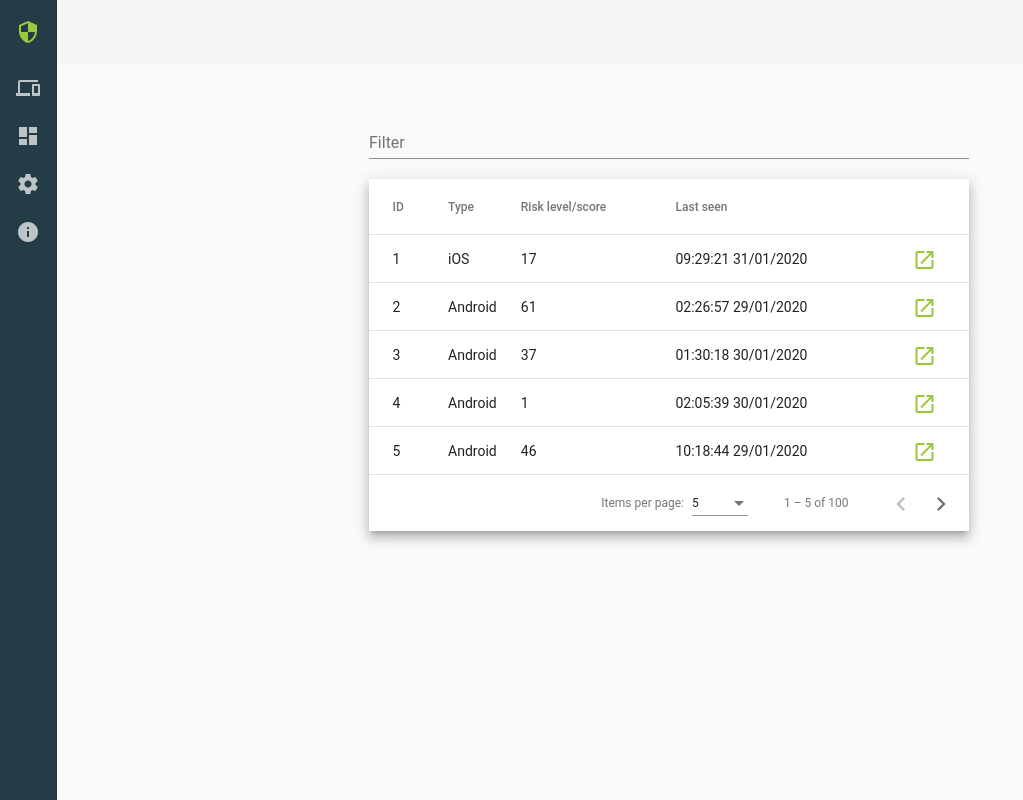
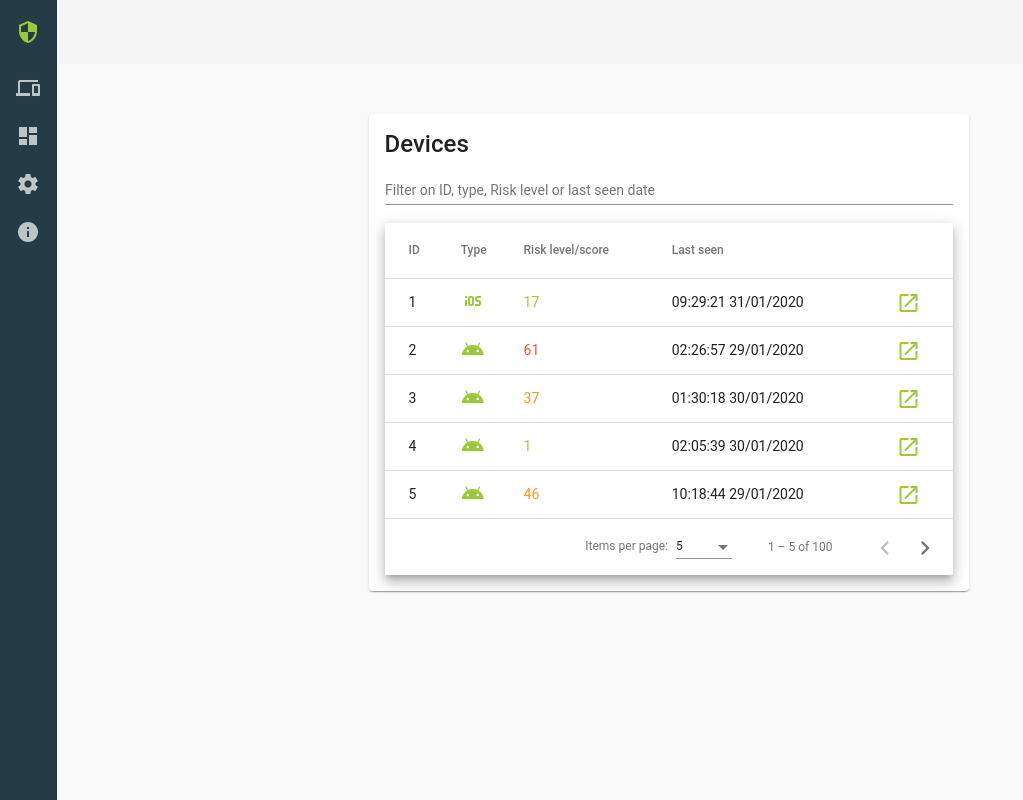
Before and after one commit to vtsitlak/devices-security, an Angular app: page /devices in a window 1280 px wide. Shown: the whole page, without its empty margins (0-1023 px from the left). Built offline with nearby package versions, Linux system fonts and the light colour scheme.

Commit message:
update devices

```diff
--- a/package.json
+++ b/package.json
@@ -21,6 +21,7 @@
     "@angular/platform-browser": "~8.2.14",
     "@angular/platform-browser-dynamic": "~8.2.14",
     "@angular/router": "~8.2.14",
+    "@mdi/angular-material": "^4.8.95",
     "@swimlane/ngx-charts": "^13.0.2",
     "hammerjs": "^2.0.8",
     "rxjs": "~6.4.0",
--- a/src/app/devices/devices-item/devices-item.component.html
+++ b/src/app/devices/devices-item/devices-item.component.html
@@ -6,8 +6,18 @@
             <mat-card-content>
                 <mat-list role="list">
                     <mat-list-item role="listitem">ID: <span>{{device.id}}</span></mat-list-item>
-                    <mat-list-item role="listitem">Type: <span>{{device.type}}</span></mat-list-item>
-                    <mat-list-item role="listitem">Risk level/score: <span>{{device.riskLevel}}</span></mat-list-item>
+                    <mat-list-item role="listitem">Type: <span>
+                            <mat-icon matTooltip="{{device.type}}" color="accent" *ngIf="device.type === 'Android'">
+                                android</mat-icon>
+                            <mat-icon matTooltip="{{device.type}}" color="accent" *ngIf="device.type === 'iOS'"
+                                svgIcon="apple-ios"></mat-icon>
+                            <mat-icon matTooltip="{{device.type}}" color="accent" *ngIf="device.type === 'PC'">computer
+                            </mat-icon>
+                        </span></mat-list-item>
+                    <mat-list-item role="listitem">
+                        Risk level/score: <span
+                            [ngClass]="(device.riskLevel <= 30)? 'low-risk': (device.riskLevel > 30 && device.riskLevel <= 60) ? 'medium-risk' : 'high-risk'">{{device.riskLevel}}</span>
+                    </mat-list-item>
                     <mat-list-item role="listitem">Last seen:
                         <span>{{device.lastSeen | date: 'hh:mm:ss dd/MM/yyyy'}}</span>
                     </mat-list-item>
--- a/src/app/devices/devices-item/devices-item.component.scss
+++ b/src/app/devices/devices-item/devices-item.component.scss
@@ -1,3 +1,5 @@
+@import '../devices-table/devices-table.component';
+
 .device-item-panel {
   max-width: 400px;
   margin: 0 auto;
--- a/src/app/devices/devices-item/devices-item.component.ts
+++ b/src/app/devices/devices-item/devices-item.component.ts
@@ -22,7 +22,7 @@ export class DevicesItemComponent implements OnInit {
 
   ngOnInit() {
     const id = this.route.snapshot.params.id;
-    this.vehiclesService.getDevice(id).subscribe(device => {
+    this.vehiclesService.getDevice(id - 1).subscribe(device => {
       this.device = device;
       console.log(device);
       this.loading.next(false);
--- a/src/app/devices/devices-table/devices-table.component.html
+++ b/src/app/devices/devices-table/devices-table.component.html
@@ -1,5 +1,6 @@
 <mat-form-field>
-    <input matInput (keyup)="applyFilter($event.target.value)" placeholder="Filter">
+    <input matInput (keyup)="applyFilter($event.target.value)"
+        placeholder="Filter on ID, type, Risk level or last seen date">
 </mat-form-field>
 
 <div class="mat-elevation-z8">
@@ -14,13 +15,18 @@
         <!-- Type Column -->
         <ng-container matColumnDef="type">
             <th mat-header-cell *matHeaderCellDef mat-sort-header> {{label.type}} </th>
-            <td mat-cell *matCellDef="let row"> {{row.type}} </td>
+            <td mat-cell *matCellDef="let row" matTooltip="{{row.type}}">
+                <mat-icon color="accent" *ngIf="row.type === 'Android'">android</mat-icon>
+                <mat-icon color="accent" *ngIf="row.type === 'iOS'" svgIcon="apple-ios"></mat-icon>
+                <mat-icon color="accent" *ngIf="row.type === 'PC'">computer</mat-icon>
+            </td>
         </ng-container>
 
         <!-- Risk level Column -->
         <ng-container matColumnDef="riskLevel">
             <th mat-header-cell *matHeaderCellDef mat-sort-header> {{label.riskLevel}} </th>
-            <td mat-cell *matCellDef="let row"> {{row.riskLevel}} </td>
+            <td mat-cell *matCellDef="let row"
+            [ngClass]="(row.riskLevel <= 30)? 'low-risk': (row.riskLevel > 30 && row.riskLevel <= 60) ? 'medium-risk' : 'high-risk'"> {{row.riskLevel}} </td>
         </ng-container>
 
         <!-- Last seen Column -->
@@ -33,7 +39,8 @@
         <ng-container matColumnDef="details">
             <th mat-header-cell *matHeaderCellDef> </th>
             <td mat-cell *matCellDef="let row">
-                <button mat-icon-button color="primary"  matTooltip="{{label.details}}" color="accent" (click)="linkToDetails(row)">
+                <button mat-icon-button color="primary" matTooltip="{{label.details}}" color="accent"
+                    (click)="linkToDetails(row)">
                     <mat-icon>launch</mat-icon>
                 </button>
             </td>
--- a/src/app/devices/devices-table/devices-table.component.scss
+++ b/src/app/devices/devices-table/devices-table.component.scss
@@ -1,3 +1,5 @@
+@import '../../../variables';
+
 table,
 .mat-form-field {
   width: 100%;
@@ -6,3 +8,15 @@ table,
 ::ng-deep .mat-cell:last-of-type {
   text-align: right;
 }
+
+.low-risk {
+  color: $green;
+}
+
+.medium-risk {
+  color: $orange;
+}
+
+.high-risk {
+  color: $red;
+}
--- a/src/app/devices/devices/devices.component.html
+++ b/src/app/devices/devices/devices.component.html
@@ -1,6 +1,11 @@
 <div class="devices-panel">
     <mat-spinner *ngIf="loading$ | async" color="accent" diameter="180"></mat-spinner>
     <div *ngIf="!(loading$ | async) && devices">
-        <app-devices-table [devices]="devices"></app-devices-table>
+        <mat-card>
+            <mat-card-title>Devices</mat-card-title>
+            <mat-card-content>
+                <app-devices-table [devices]="devices"></app-devices-table>
+            </mat-card-content>
+        </mat-card>
     </div>
 </div>
--- a/src/app/shared/shared/shared.module.ts
+++ b/src/app/shared/shared/shared.module.ts
@@ -4,7 +4,7 @@ import { MatToolbarModule } from '@angular/material/toolbar';
 import { MatButtonModule } from '@angular/material/button';
 import { FormsModule, ReactiveFormsModule } from '@angular/forms';
 import { MatCardModule } from '@angular/material/card';
-import { MatIconModule } from '@angular/material/icon';
+import { MatIconModule, MatIconRegistry } from '@angular/material/icon';
 import { MatListModule } from '@angular/material/list';
 import { MatMenuModule } from '@angular/material/menu';
 import { MatTooltipModule } from '@angular/material/tooltip';
@@ -18,9 +18,11 @@ import { MatTableModule } from '@angular/material/table';
 import { MatFormFieldModule } from '@angular/material/form-field';
 import { MatPaginatorModule } from '@angular/material/paginator';
 import { MatSortModule } from '@angular/material/sort';
+import { DomSanitizer } from '@angular/platform-browser';
+import { HttpClientModule } from '@angular/common/http';
 
 const ANGULAR_MODULES: any[] = [
-  FormsModule, ReactiveFormsModule,
+  FormsModule, ReactiveFormsModule, HttpClientModule
 ];
 
 const MATERIAL_MODULES: any[] = [
@@ -30,7 +32,7 @@ const MATERIAL_MODULES: any[] = [
   MatToolbarModule, MatSidenavModule,
   MatSelectModule, MatProgressSpinnerModule,
   MatSliderModule, MatTableModule, MatFormFieldModule,
-  MatPaginatorModule, MatSortModule,
+  MatPaginatorModule, MatSortModule
 ];
 
 @NgModule({
@@ -43,6 +45,10 @@ const MATERIAL_MODULES: any[] = [
   exports: [
     ANGULAR_MODULES,
     MATERIAL_MODULES,
-  ]
+  ],
 })
-export class SharedModule { }
+export class SharedModule {
+  constructor(matIconRegistry: MatIconRegistry, domSanitizer: DomSanitizer) {
+    matIconRegistry.addSvgIconSet(domSanitizer.bypassSecurityTrustResourceUrl('./assets/mdi.svg'));
+  }
+}
--- a/src/variables.scss
+++ b/src/variables.scss
@@ -1,3 +1,6 @@
 // colors
 $dark-grey: #233c45;
 $light-grey: #bdc5c7;
+$green: #9aca3c;
+$orange: #f89a1c;
+$red: #f15722;
```
Also changed, not shown: src/app/devices/devices/devices.component.scss (line endings or trailing spaces), src/assets/mdi.svg (added), 1 other file (tests, documents, lock files or other folders).
